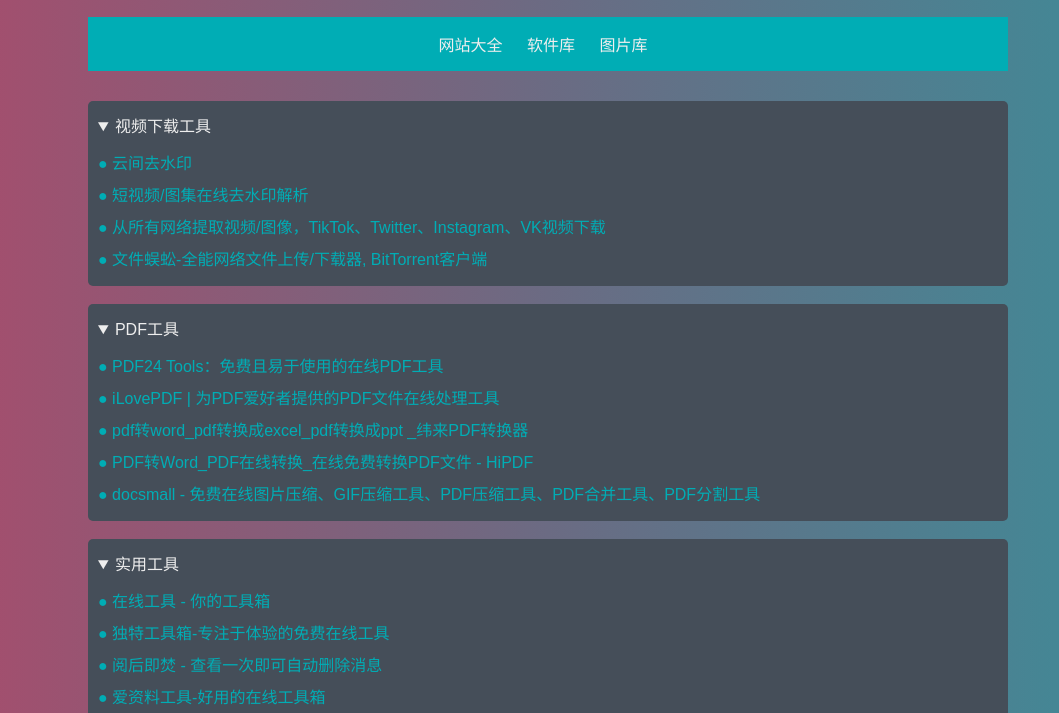
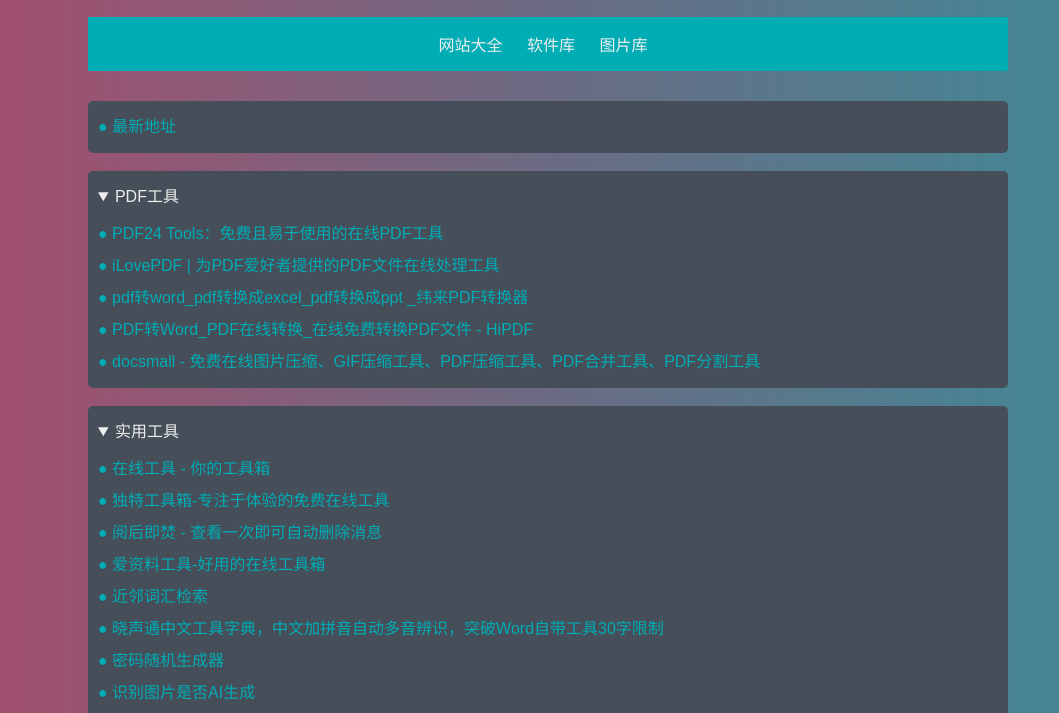
Before and after one commit to pyk19960916/tool, a plain HTML site: page index.html in a window 1280 px wide. Shown: the part 87-800 px from the top of the page, without its empty margins (92-1151 px from the left). Drawn offline with Linux system fonts and the light colour scheme; a script that the page names is missing.

Commit message:
Update index.html

```diff
--- a/index.html
+++ b/index.html
@@ -173,16 +173,11 @@
     <br>
 
       -->
+
       <main>
-        <details open>
-          <summary>视频下载工具</summary>
-          <p><a href="https://www.shulijp.com/tool/jx/index.html">● 云间去水印</a></p>
-          <p><a href="https://lab.5ime.cn/video/">● 短视频/图集在线去水印解析</a></p>
-          <p><a href="https://tiqu.cc/"> ● 从所有网络提取视频/图像，TikTok、Twitter、Instagram、VK视频下载</a></p>
-          <p><a href="https://www.filecxx.com/zh_CN/index.html#">● 文件蜈蚣-全能网络文件上传/下载器, BitTorrent客户端</a></p>
+        <p><a href="https://www.yuque.com/xbxbot/tool">● 最新地址</a></p>
       </main>
-    </details>
-    <br>
+        <br>
 
       <main>
         <details open>
```
